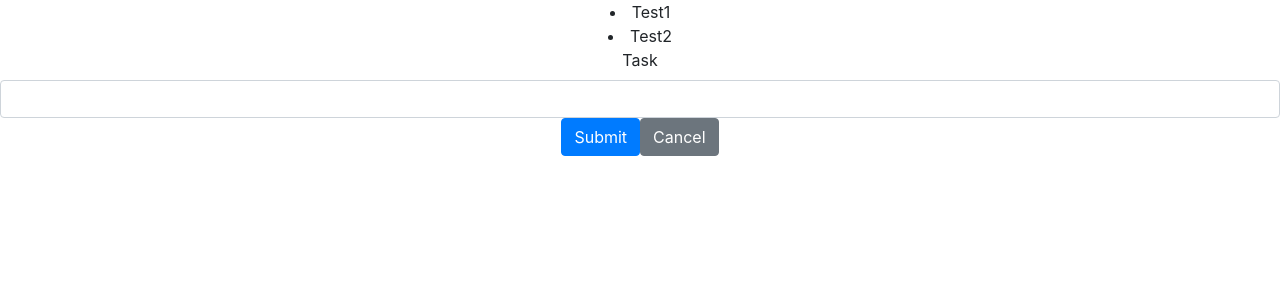
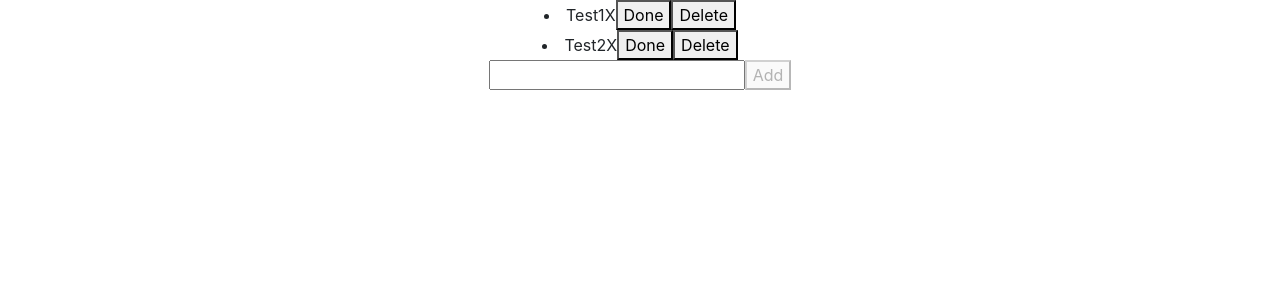
Before and after one commit to AlexeyIzhbulatov/TodoList, a React (Create React App) app: page / in a window 1280 px wide. Shown: the top 300 px of the page. Built offline with nearby package versions, Linux system fonts and the light colour scheme.

Commit message:
TodoListFinish + Boostrap

```diff
--- a/src/App.js
+++ b/src/App.js
@@ -4,24 +4,41 @@ import { v4 as uuidv4 } from 'uuid';
 import TodoList from "./TodoList";
 import CreateForm from "./CreateForm";
 
-
 const initialTodos = [
-  {id: uuidv4(), name: 'Test1', done: false},
-  {id: uuidv4(), name: 'Test2', done: false}
+    {id: uuidv4(), name: 'Test1', done: false},
+    {id: uuidv4(), name: 'Test2', done: false}
 ]
 
 function App() {
+    const [todos, setTodos] = useState(initialTodos);
 
-  const [todos, setTodos] = useState(initialTodos);
+    const onCreateTask = (task) => {
+        console.log(task + 'App')
+        const updateOnCreateTask = [...todos];
+        updateOnCreateTask.push({id:uuidv4(), name: task, done: false})
+        setTodos(updateOnCreateTask)
+    }
 
-  const onChangeTask = (task) => {
-    console.log(task)
-  }
+
+    const onDeleteTask = (id) => {
+        const updateOnDeleteTask = todos.filter(el => el.id !== id)
+        setTodos(updateOnDeleteTask)
+
+    }
+
+    const onDoneTask = (id) => {
+     const updateDoneTask = todos.map(el => {
+         if(el.id === id) return {...el, done : !el.done}
+         else return el;
+     });
+     setTodos(updateDoneTask)
+    }
+
 
   return (
     <div className="App">
-<TodoList todos={todos}/>
-<CreateForm onChangeTask={onChangeTask}/>
+<TodoList todos={todos} onDeleteTask={onDeleteTask} onDoneTask={onDoneTask}/>
+<CreateForm onCreateTask={onCreateTask}/>
     </div>
   );
 }
--- a/src/CreateForm.js
+++ b/src/CreateForm.js
@@ -2,24 +2,18 @@ import React, {useState} from 'react';
 import './App.css';
 
 function CreateForm(props) {
-  const [task, setTask] = useState('')
+ const [task, setTask] = useState('')
 
   const addTask = () => {
-    props.onCreateTask(task)
-    setTask('')
+   console.log(task + 'Form')
+    props.onCreateTask(task);
+   setTask('')
   }
 
   return (
     <div className="createForm">
-      <form>
-        <div className="form-group">
-          <label htmlFor="exampleInputEmail1">Task</label>
-          <input type="text" className="form-control" value={task} onChange={e => setTask(e.target.value)}/>
-          <button type="submit" className="btn btn-primary">Submit</button>
-          <button type="button" className="btn btn-secondary" onClick={addTask}>Cancel</button>
-        </div>
-      </form>
-
+      <input type="text" value={task} onChange={e => setTask(e.target.value)}/>
+      <button onClick={addTask} disabled={task.trim() === ''}>Add</button>
     </div>
   );
 }
--- a/src/TodoList.js
+++ b/src/TodoList.js
@@ -1,10 +1,22 @@
 import React from 'react';
 import './App.css';
+import CreateForm from "./CreateForm";
+
 
 function TodoList(props) {
+  const done = (<svg width="1em" height="1em" viewBox="0 0 16 16" className="bi bi-check2" fill="currentColor"
+                     xmlns="http://www.w3.org/2000/svg">
+    <path fillRule="evenodd"
+          d="M13.854 3.646a.5.5 0 0 1 0 .708l-7 7a.5.5 0 0 1-.708 0l-3.5-3.5a.5.5 0 1 1 .708-.708L6.5 10.293l6.646-6.647a.5.5 0 0 1 .708 0z"/>
+  </svg>)
+
   return (
     <div className="todoList">
-      {props.todos.map(el => <li>{el.name}</li>)}
+      {props.todos.map(el => <li key={el.id}>{el.name}
+        {el.done ? <span>{done}</span> : 'X'}
+        <button onClick={() => props.onDoneTask(el.id)}>{el.done ? 'unDone' : 'Done'}</button>
+      <button onClick={() => props.onDeleteTask(el.id)}>Delete</button>
+      </li>)}
     </div>
 
   );
```
